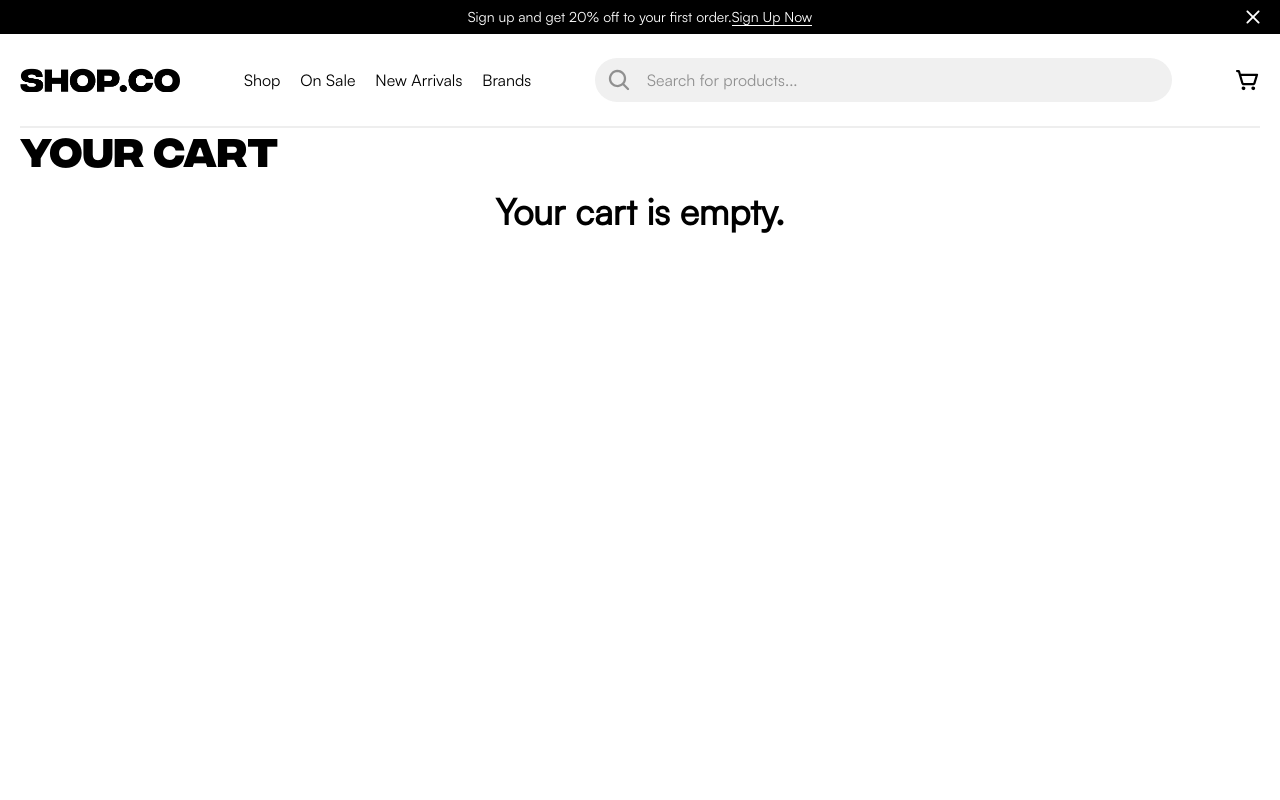
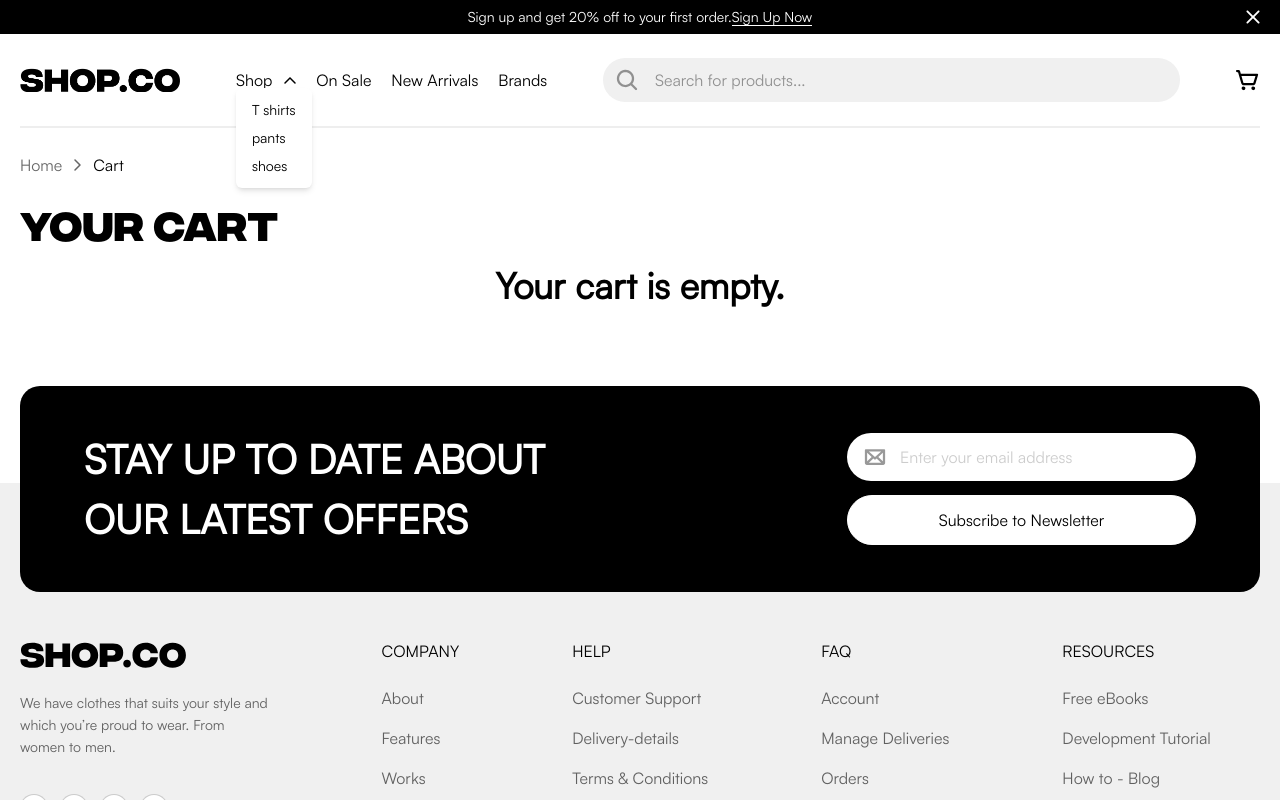
Before and after one commit to mohitgoyat525/E-commerce, a Next.js app: page /cart in a window 1280 px wide. Both pictures are taken after a click on the item "Shop". Shown: the top 800 px of the page. Built offline with nearby package versions, Linux system fonts and the light colour scheme.

Commit message:
add-logo

```diff
--- a/src/app/cart/page.tsx
+++ b/src/app/cart/page.tsx
@@ -1,10 +1,12 @@
 import HeroCart from '@/components/cart/HeroCart'
+import Footer from '@/components/common/Footer'
 import React from 'react'
 
 const page = () => {
   return (
       <>
-          <HeroCart/>
+      <HeroCart />
+      <Footer/>
       </>
   )
 }
--- a/src/components/cart/HeroCart.tsx
+++ b/src/components/cart/HeroCart.tsx
@@ -6,30 +6,42 @@ import {
   BtnNextIcon,
   DeleteIcon,
   MinusIcon,
+  NextMoveIcon,
   PlusIcon,
   PromoCodeIcon,
 } from "@/utils/Icons";
 
+// Define the interface for cart item
+interface CartItem {
+  selectedImg: string;
+  heading: string;
+  selectedSize: string;
+  selectedColor: string;
+  price: string;
+  quantity: number;
+}
+
 const HeroCart = () => {
-  const [cartItems, setCartItems] = useState<any[]>([]);
+  const [cartItems, setCartItems] = useState<CartItem[]>([]);
   const [isLoading, setIsLoading] = useState(true);
 
   useEffect(() => {
     if (typeof window !== "undefined") {
       const storedItems = localStorage.getItem("cartItems");
-      console.log("Raw localStorage value:", storedItems);
 
       if (storedItems) {
         try {
           const parsedItems = JSON.parse(storedItems);
-          console.log("Parsed items:", parsedItems);
 
           if (Array.isArray(parsedItems)) {
-            setCartItems(parsedItems);
+            // Ensure each item has a quantity, default to 1 if not present
+            const itemsWithQuantity = parsedItems.map((item: any) => ({
+              ...item,
+              quantity: item.quantity || 1,
+            }));
+            setCartItems(itemsWithQuantity);
           }
-        } catch (error) {
-          console.error("Error parsing localStorage data:", error);
-        }
+        } catch (error) {}
       }
       setIsLoading(false);
     }
@@ -37,6 +49,16 @@ const HeroCart = () => {
 
   const handleDeleteItem = (index: number) => {
     const updatedCart = cartItems.filter((_, i) => i !== index);
+    setCartItems(updatedCart);
+    localStorage.setItem("cartItems", JSON.stringify(updatedCart));
+  };
+
+  const updateQuantity = (index: number, newQuantity: number) => {
+    const updatedCart = cartItems.map((item, i) =>
+      i === index
+        ? { ...item, quantity: newQuantity < 1 ? 1 : newQuantity }
+        : item
+    );
     setCartItems(updatedCart);
     localStorage.setItem("cartItems", JSON.stringify(updatedCart));
   };
@@ -50,29 +72,38 @@ const HeroCart = () => {
         <Header />
         <div className="w-full max-w-[1240px] mx-auto border border-solid border-[#00000011]"></div>
       </div>
-      <div className="w-full max-w-[1240px] mx-auto">
-        <h1 className="font-bold text-[40px] leading-[100%] font-intergal-cf">
+      <div className="flex items-center w-full max-w-[1240px] mx-auto gap-3 max-xl:px-3 my-[29px]">
+        <p className="text-[#00000099] text-base font-medium leading-[100%]">
+          Home
+        </p>
+        <NextMoveIcon />
+        <p className="text-base font-medium leading-[100%]">Cart</p>
+      </div>
+      <div className="w-full max-w-[1240px] mx-auto max-xl:px-4">
+        <h1 className="font-bold text-[40px] leading-[100%] font-intergal-cf max-md:text-[32px]">
           Your Cart
         </h1>
         {cartItems.length > 0 ? (
-          <div className="flex justify-between mt-6">
-            <div className="flex flex-col gap-6 w-full max-w-[715px]">
+          <div className="flex justify-between mt-6 max-lg:flex-wrap max-xl:gap-5">
+            <div className="flex flex-col gap-6 w-full max-w-[715px] max-lg:max-w-full ">
               {cartItems.map((item, index) => (
                 <div
                   key={index}
                   className="border border-solid border-[#0000001A] p-4 rounded-[12px]"
                 >
-                  <div className="flex items-center max-w-[667px] gap-3">
+                  <div className="flex items-center max-w-[667px] gap-3 max-lg:max-w-full">
                     <Image
-                      src={item.selectedImg || "/default-image.jpg"}
+                      src={item.selectedImg}
                       alt="item"
                       width={124}
                       height={124}
-                      className="w-full max-w-[124px]"
+                      className="w-full max-w-[124px] h-[124px] max-sm:max-w-[99px] max-sm:h-[99px]"
                     />
                     <div className="w-full">
                       <div className="flex items-center justify-between">
-                        <h2>{item.heading || "Item Name"}</h2>
+                        <h2 className="font-bold text-xl max-sm:text-base leading-[100%] mb-1.5">
+                          {item.heading}
+                        </h2>
                         <p
                           className="cursor-pointer"
                           onClick={() => handleDeleteItem(index)}
@@ -80,37 +111,72 @@ const HeroCart = () => {
                           <DeleteIcon />
                         </p>
                       </div>
-                      <p>Size: {item.selectedSize || "N/A"}</p>
-                      <p>Color: {item.selectedColor || "N/A"}</p>
-                      <div className="flex items-center justify-between">
-                        <p>${item.price || "0.00"}</p>
+                      <p className="text-sm font-normal leading-[100%] text-[#00000099]">
+                        <span className="text-black">Size:</span>{" "}
+                        {item.selectedSize}
+                      </p>
+                      <p className="text-sm font-normal leading-[100%] text-[#00000099] mt-1">
+                        <span className="text-black">Color:</span>{" "}
+                        {item.selectedColor}
+                      </p>
+                      <div className="flex items-center justify-between mt-4">
+                        <p className="font-bold text-2xl leading-[100%] max-sm:text-xl">
+                          {item.price}
+                        </p>
+                        <div className="flex items-center justify-between w-full max-w-[126px] rounded-full bg-[#F0F0F0] p-2 h-[52px]">
+                          <button
+                            className="px-3"
+                            onClick={() =>
+                              updateQuantity(index, item.quantity - 1)
+                            }
+                          >
+                            <MinusIcon />
+                          </button>
+                          <p>{item.quantity}</p>
+                          <button
+                            className="px-3"
+                            onClick={() =>
+                              updateQuantity(index, item.quantity + 1)
+                            }
+                          >
+                            <PlusIcon />
+                          </button>
+                        </div>
                       </div>
                     </div>
                   </div>
                 </div>
               ))}
             </div>
-            <div className="border border-solid border-[#0000001A] py-5 px-6 rounded-[20px] w-full max-w-[505px]">
+            <div className="border border-solid border-[#0000001A] max-lg:max-w-full max-sm:h-[390px] pt-5 px-6 max-xl:max-w-[470px] rounded-[20px] w-full max-w-[505px] h-[458px]">
               <h2 className="font-bold text-2xl leading-[100%]">
                 Order Summary
               </h2>
-              <div className="w-full max-w-[457px]">
+              <div className="w-full max-w-[457px] mt-6 max-lg:max-w-full">
                 <div className="flex items-center justify-between">
-                  <p>Subtotal</p>
-                  <p>$565</p>
+                  <p className="text-[#00000099] font-normal text-xl leading-[100%] max-sm:text-base">
+                    Subtotal
+                  </p>
+                  <p className="font-bold text-xl leading-[100%]">$565</p>
+                </div>
+                <div className="flex items-center justify-between my-5">
+                  <p className="text-[#00000099] font-normal text-xl leading-[100%] max-sm:text-base">
+                    Discount (-20%)
+                  </p>
+                  <p className="font-bold text-xl leading-[100%] text-[#FF3333]">
+                    -$113
+                  </p>
                 </div>
                 <div className="flex items-center justify-between">
-                  <p>Discount (-20%)</p>
-                  <p>-$113</p>
+                  <p className="text-[#00000099] font-normal text-xl leading-[100%] max-sm:text-base">
+                    Delivery Fee
+                  </p>
+                  <p className="font-bold text-xl leading-[100%]">$15</p>
                 </div>
+                <div className="w-full border border-solid border-[#00000011] my-5"></div>
                 <div className="flex items-center justify-between">
-                  <p>Delivery Fee</p>
-                  <p>$15</p>
-                </div>
-                <div className="w-full border border-solid border-[#00000011]"></div>
-                <div className="flex items-center justify-between">
-                  <p>Total</p>
-                  <p>$467</p>
+                  <p className="font-normal text-base leading-[100%]">Total</p>
+                  <p className="font-bold text-2xl leading-[100%]">$467</p>
                 </div>
                 <div className="flex items-center justify-between gap-3 my-6">
                   <div className="w-full max-w-[326px] rounded-full h-[48px] bg-[#F0F0F0] flex items-center gap-3 px-3">
@@ -121,12 +187,12 @@ const HeroCart = () => {
                       className="w-full bg-transparent outline-none text-base font-normal"
                     />
                   </div>
-                  <button className="bg-black rounded-full text-white h-[48px] text-base font-normal leading-[100%] flex items-center justify-center border border-solid border-transparent min-w-[119px]">
+                  <button className="bg-black transition-all ease-linear duration-300 hover:bg-gray-700 rounded-full text-white h-[48px] text-base font-normal leading-[100%] flex items-center justify-center border border-solid border-transparent min-w-[119px]">
                     Apply
                   </button>
                 </div>
-                <button className="bg-black rounded-full mb-[33px] text-white font-normal text-base h-[48px] w-full flex items-center justify-center">
-                  Go to Checkout{" "}
+                <button className="bg-black rounded-full mb-[33px] text-white font-normal gap-3 transition-all ease-linear duration-300 hover:bg-gray-700 text-base h-[48px] w-full flex items-center justify-center">
+                  Go to Checkout
                   <span>
                     <BtnNextIcon />
                   </span>
--- a/src/components/common/CustomProducts.tsx
+++ b/src/components/common/CustomProducts.tsx
@@ -42,13 +42,14 @@ const CustomProduct: React.FC<ProductSliderProps> = ({
         >
           {productList.map((obj, i) => (
             <SwiperSlide key={i}>
+              <div className="transition-all w-fit ease-linear duration-300 flex items-center justify-center">
                 <Link
                   href={`/product/${
                     obj?.tittle
                       ? obj.tittle.toLowerCase().replace(/\s+/g, "-")
                       : "default-tittle"
                   }`}
-                className="w-full max-sm:max-w-[295px] mx-auto max-sm:flex max-sm:flex-col max-sm:justify-center"
+                  className="w-full max-sm:max-w-[295px] mx-auto max-sm:flex max-sm:flex-col max-sm:justify-center hover:shadow-[rgba(0,0,0,0.3)_0px_19px_38px,rgba(0,0,0,0.22)_0px_15px_12px]"
                 >
                   <Image
                     src={obj.image}
@@ -83,6 +84,7 @@ const CustomProduct: React.FC<ProductSliderProps> = ({
                     )}
                   </div>
                 </Link>
+              </div>
             </SwiperSlide>
           ))}
         </Swiper>
--- a/src/components/common/Footer.tsx
+++ b/src/components/common/Footer.tsx
@@ -47,7 +47,7 @@ const Footer = () => {
                       <li key={j} className="pb-4">
                         <Link
                           href={list.link}
-                          className="leading-[19px] text-black/60 whitespace-nowrap max-md:text-sm"
+                          className="leading-[19px] text-black/60 whitespace-nowrap max-md:text-sm transition-all ease-linear duration-300 hover:text-blue-400"
                         >
                           {list.title}
                         </Link>
--- a/src/components/common/Header.tsx
+++ b/src/components/common/Header.tsx
@@ -1,5 +1,5 @@
 "use client";
-import { CrossIcon, SearchIcon, ShopIcon } from "@/utils/Icons";
+import { CrossIcon, DownArrow, SearchIcon, ShopIcon } from "@/utils/Icons";
 import React, { useEffect, useState } from "react";
 import Link from "next/link";
 import Image from "next/image";
@@ -17,52 +17,34 @@ interface CartItem {
 const Header = () => {
   const [isOpen, setIsOpen] = useState(false);
   const [cartCount, setCartCount] = useState(0);
+  const [isBannerVisible, setIsBannerVisible] = useState(true);
+  const [isDropdownOpen, setIsDropdownOpen] = useState(false);
 
-  const handler = () => {
-    setIsOpen(!isOpen);
-  };
+  useEffect(() => {
+    setCartCount(JSON.parse(localStorage.getItem("cartItems") || "[]").length);
+    window.addEventListener("storage", updateCartCount);
+    return () => window.removeEventListener("storage", updateCartCount);
+  }, []);
 
-  // Function to update cart count from localStorage
   const updateCartCount = () => {
-    const cartItems = JSON.parse(
-      localStorage.getItem("cartItems") || "[]"
-    ) as CartItem[];
-    setCartCount(cartItems.length);
+    setCartCount(JSON.parse(localStorage.getItem("cartItems") || "[]").length);
   };
 
   useEffect(() => {
-    updateCartCount();
-    window.addEventListener("storage", updateCartCount);
-
-    const handleOverflow = () => {
-      if (isOpen && window.innerWidth < 1025) {
-        document.body.classList.add("overflow-hidden");
-      } else {
-        document.body.classList.remove("overflow-hidden");
-      }
-    };
-
-    handleOverflow();
-    window.addEventListener("resize", handleOverflow);
-
-    return () => {
-      document.body.classList.remove("overflow-hidden");
-      window.removeEventListener("resize", handleOverflow);
-      window.removeEventListener("storage", updateCartCount);
-    };
+    document.body.classList.toggle(
+      "overflow-hidden",
+      isOpen && window.innerWidth < 1025
+    );
+    return () => document.body.classList.remove("overflow-hidden");
   }, [isOpen]);
 
-  const addToCart = (item: CartItem) => {
-    const existingItems = JSON.parse(
-      localStorage.getItem("cartItems") || "[]"
-    ) as CartItem[];
-    const updatedItems = [...existingItems, item];
-    localStorage.setItem("cartItems", JSON.stringify(updatedItems));
-    setCartCount(updatedItems.length);
+  const handleLinkClick = () => {
+    setIsOpen(false);
   };
 
   return (
     <>
+      {isBannerVisible && (
         <div className="bg-black">
           <div className="flex items-center justify-center max-w-[1240px] mx-auto relative">
             <p className="text-white text-sm font-normal leading-[100%] text-center py-2.5">
@@ -71,16 +53,20 @@ const Header = () => {
                 Sign Up Now
               </span>
             </p>
-          <p className="absolute right-0 cursor-pointer max-sm:hidden max-xl:right-4">
+            <p
+              onClick={() => setIsBannerVisible(false)}
+              className="absolute right-0 cursor-pointer max-sm:hidden max-xl:right-4"
+            >
               <CrossIcon />
             </p>
           </div>
         </div>
-      <nav className="max-w-[1240px] mx-auto my-6">
-        <div className="flex items-center justify-between ">
+      )}
+      <nav className="max-w-[1240px] mx-auto my-6 max-xl:px-4">
+        <div className="flex items-center justify-between">
           <div className="flex items-center gap-10">
             <button
-              onClick={handler}
+              onClick={() => setIsOpen(!isOpen)}
               className="flex flex-col justify-center items-center z-[100] gap-1 lg:hidden relative size-6"
             >
               <span
@@ -99,7 +85,7 @@ const Header = () => {
                 }`}
               ></span>
             </button>
-            <Link href="/">
+            <Link href="/" onClick={handleLinkClick}>
               <Image
                 src="/assets/images/png/shop-co-logo.png"
                 alt="logo"
@@ -108,23 +94,59 @@ const Header = () => {
               />
             </Link>
           </div>
-          <div>
           <div
-              className={`flex items-center gap-4 max-lg:flex-col max-lg:justify-center max-lg:fixed max-lg:top-0 max-lg:left-0 max-lg:w-full max-lg:h-screen max-lg:bg-white max-lg:z-[90] transition-transform duration-300 ${
+            className={`flex items-center gap-4 max-lg:flex-col max-lg:fixed max-lg:top-0 max-lg:left-0 max-lg:w-full max-lg:h-screen max-lg:bg-white max-lg:z-[90] transition-transform duration-300 ${
               isOpen ? "max-lg:-translate-y-0" : "max-lg:-translate-y-full"
             }`}
           >
-              <ul className="flex items-center gap-5 max-lg:flex-col max-lg:justify-center">
+            <ul className="flex items-center gap-5 max-lg:flex-col max-lg:justify-center max-lg:h-screen">
               {HEADER_LIST.map((obj, i) => (
                 <li
                   key={i}
-                    className="cursor-pointer font-normal text-base leading-[100%] max-lg:text-2xl"
+                  className="cursor-pointer font-normal text-base leading-[100%] max-lg:text-2xl relative"
+                >
+                  {i === 0 ? (
+                    <div>
+                      <div className="flex items-center gap-3">
+                        <button
+                          onClick={() => setIsDropdownOpen(!isDropdownOpen)}
+                          className="font-normal text-base leading-[100%] max-lg:text-2xl transition-all ease-linear duration-300 hover:text-blue-500"
                         >
                           {obj.name}
+                        </button>
+                        <p className={`${isDropdownOpen ? "rotate-180" : ""}`}>
+                          <DownArrow />
+                        </p>
+                      </div>
+                      {isDropdownOpen && (
+                        <div className="absolute top-full left-0 z-10 bg-white shadow-md p-2 rounded-md max-lg:static max-lg:shadow-none">
+                          {obj.submenu?.map((subItem, subIndex) => (
+                            <Link
+                              key={subIndex}
+                              href={subItem.link}
+                              className="block py-1 px-2"
+                              onClick={handleLinkClick}
+                            >
+                              <p className="whitespace-nowrap text-sm font-normal transition-all ease-linear duration-300 hover:text-blue-500">
+                                {subItem.title}
+                              </p>
+                            </Link>
+                          ))}
+                        </div>
+                      )}
+                    </div>
+                  ) : (
+                    <Link
+                      href={obj.link}
+                      className="font-normal text-base leading-[100%] max-lg:text-2xl transition-all ease-linear duration-300 hover:text-blue-500"
+                      onClick={handleLinkClick}
+                    >
+                      {obj.name}
+                    </Link>
+                  )}
                 </li>
               ))}
             </ul>
-            </div>
           </div>
           <div className="flex items-center bg-[#F0F0F0] gap-4 py-2.5 px-3 max-w-[577px] w-full rounded-full max-[1280px]:hidden">
             <label htmlFor="search">
@@ -141,7 +163,7 @@ const Header = () => {
             <div className="min-[1280px]:hidden">
               <SearchIcon />
             </div>
-            <Link href="/cart" className="relative">
+            <Link href="/cart" className="relative" onClick={handleLinkClick}>
               <ShopIcon />
               {cartCount > 0 && (
                 <span className="absolute -top-2 -right-2 bg-red-500 text-white text-xs rounded-full h-5 w-5 flex items-center justify-center">
--- a/src/components/home/BrowseStyle.tsx
+++ b/src/components/home/BrowseStyle.tsx
@@ -37,7 +37,7 @@ const BrowseStyle = () => {
           alt="hym-dress"
           width={407}
           height={289}
-          className="w-full max-w-[407px] pointer-events-none max-xl:max-w-[500px] max-xl:h-[310px]"
+          className="w-full max-w-[407px] pointer-events-none max-xl:max-w-[500px] max-xl:h-[310px] transition-all ease-linear duration-300 hover:scale-150"
         />
       </div>
     </div>
--- a/src/components/home/LastestOffer.tsx
+++ b/src/components/home/LastestOffer.tsx
@@ -105,7 +105,7 @@ const LatestOffer = () => {
         </div>
         <button
           type="submit"
-          className={`text-black bg-white w-full max-w-[349px] rounded-full border border-solid border-white py-3 px-5 `}
+          className={`text-black bg-white w-full max-w-[349px] rounded-full border border-solid border-white py-3 px-5  transition-all ease-linear duration-300 hover:bg-black hover:text-white hover:border-white`}
         >
           Subscribe to Newsletter
         </button>
--- a/src/utils/Helper.tsx
+++ b/src/utils/Helper.tsx
@@ -1,13 +1,23 @@
 
 import { FacebookIcon, FourHalfStar, FourStar, GithubIcon, InstagramIcon, ThreeHalfStar, TwitterIcon } from "./Icons";
 
-export const HEADER_LIST: { name: string; link?: string }[] = [
+export const HEADER_LIST: {
+  name: string;
+  link?: string;
+  submenu?: { title: string; link: string }[];
+}[] = [
   {
     name: "Shop ",
+    link: "#shop",
+    submenu: [
+      { title: "T shirts", link: "#tshirts" },
+      { title: "pants", link: "#pants" },
+      { title: "shoes", link: "#shoes" },
+    ],
   },
   {
     name: "On Sale",
-    link: "#On-sale",
+    link: "#on-sale",
   },
   {
     name: "New Arrivals",
@@ -278,6 +288,6 @@ export const YOU_MIGHT_LIST = [
   },
 ];
 
-export const SELECT_COLOR_LIST = ["#4F4631", "#314F4A", "#31344F"];
+export const SELECT_COLOR_LIST = ["Green", "Red", "Blue"];
 
 export const SELECT_SIZE_LIST = ["Small", "Medium", "Large", "X-Large"];
--- a/src/utils/Icons.tsx
+++ b/src/utils/Icons.tsx
@@ -440,3 +440,18 @@ export const BtnNextIcon = () => (
     />
   </svg>
 );
+
+export const DownArrow = () => (
+  <svg
+    width="12"
+    height="7"
+    viewBox="0 0 12 7"
+    fill="none"
+    xmlns="http://www.w3.org/2000/svg"
+  >
+    <path
+      d="M11.5306 1.53063L6.53063 6.53063C6.46095 6.60055 6.37816 6.65602 6.28699 6.69388C6.19583 6.73173 6.09809 6.75122 5.99938 6.75122C5.90067 6.75122 5.80293 6.73173 5.71176 6.69388C5.6206 6.65602 5.53781 6.60055 5.46813 6.53063L0.468128 1.53063C0.327232 1.38973 0.248077 1.19864 0.248077 0.999378C0.248077 0.80012 0.327232 0.609024 0.468128 0.468128C0.609025 0.327231 0.800121 0.248077 0.999378 0.248077C1.19864 0.248077 1.38973 0.327231 1.53063 0.468128L6 4.9375L10.4694 0.467503C10.6103 0.326607 10.8014 0.247452 11.0006 0.247452C11.1999 0.247452 11.391 0.326607 11.5319 0.467503C11.6728 0.608399 11.7519 0.799496 11.7519 0.998753C11.7519 1.19801 11.6728 1.38911 11.5319 1.53L11.5306 1.53063Z"
+      fill="black"
+    />
+  </svg>
+);
```
Also changed, not shown: src/components/home/NewArrivals.tsx (+6 -1 lines), src/components/review/ReviewHero.tsx (+2 -11 lines). Lines whose indentation alone changed are shown as unchanged.
